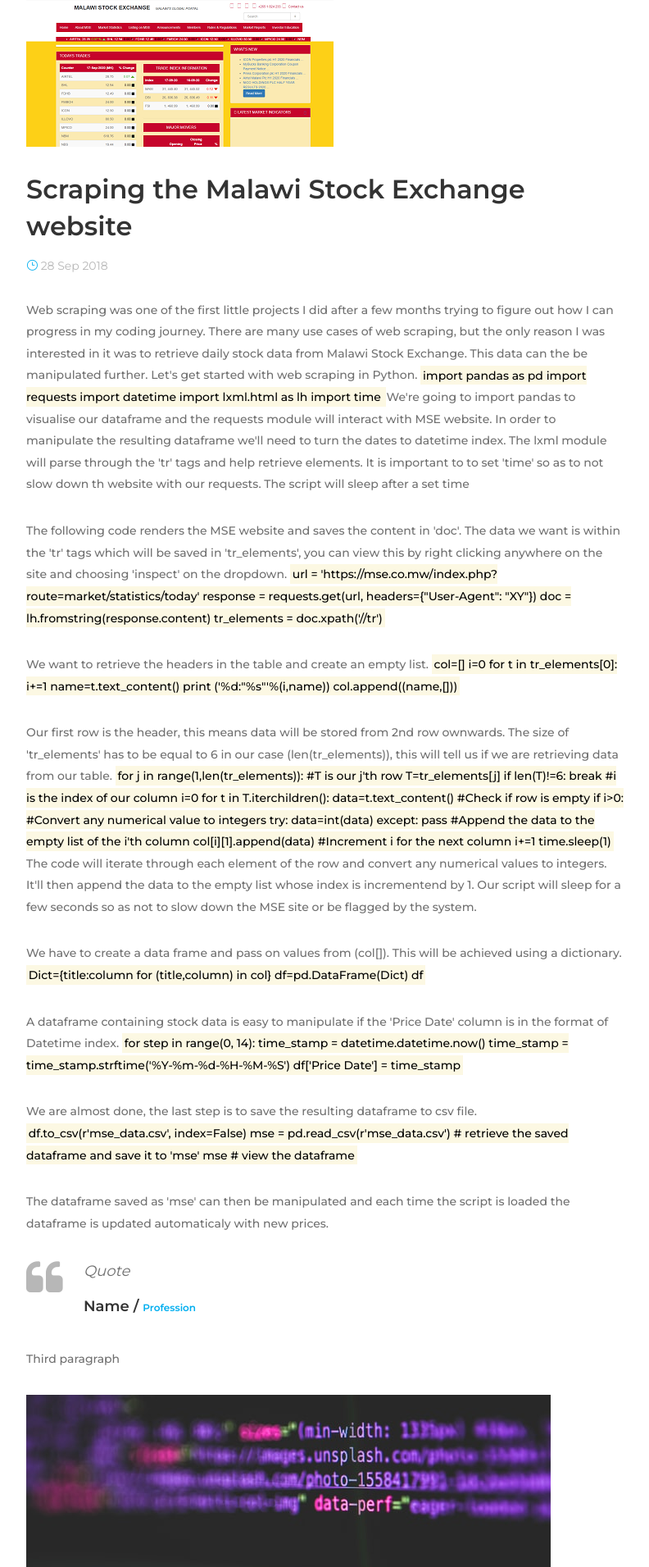
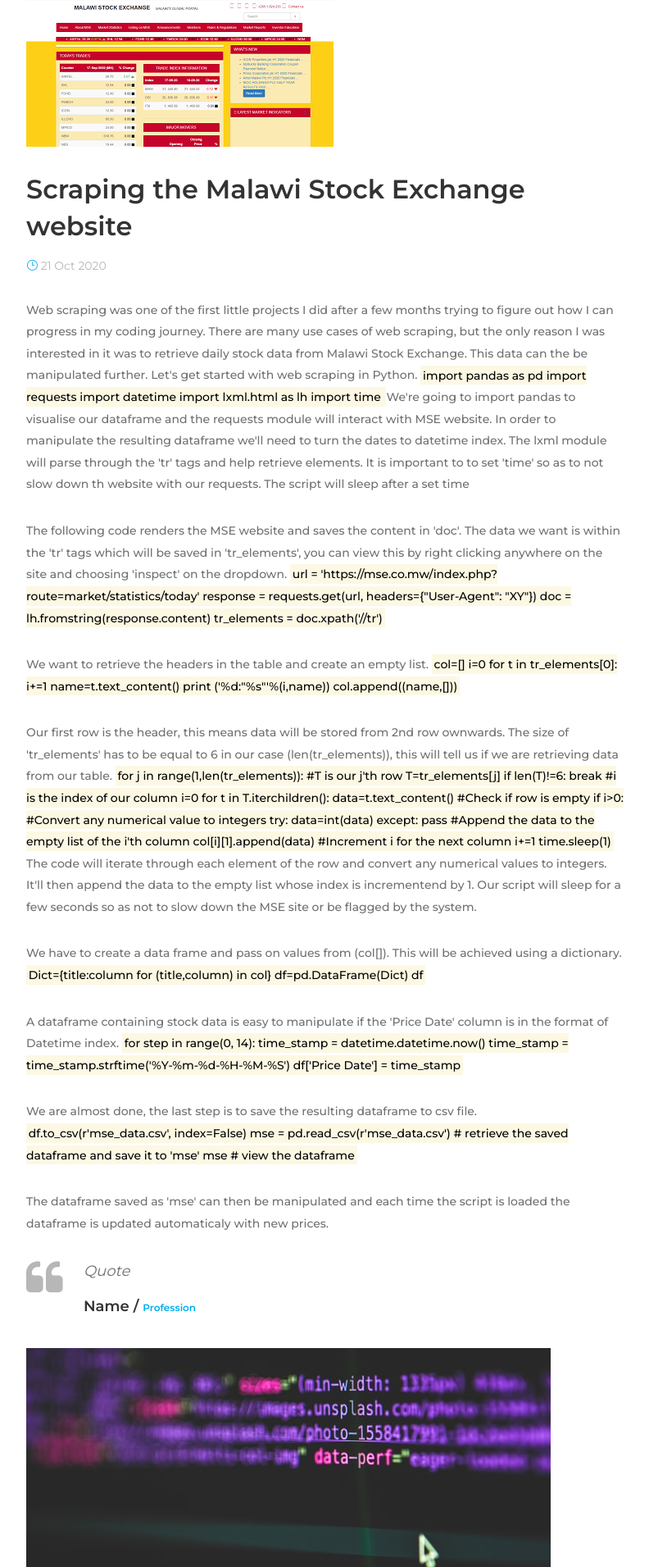
Before and after one commit to Patrickrw1/portfolioDjango, a Django app: page /blog_details in a window 1280 px wide. Shown: the part 462-2373 px from the top of the page at 82% size, without its empty margins (53-845 px from the left). Run offline with Django 3.2, Linux system fonts and the light colour scheme; some libraries are stand-ins or nearby versions; some web fonts are replaced.

Commit message:
Tweaked blog details

```diff
--- a/website/templates/blog_details.html
+++ b/website/templates/blog_details.html
@@ -41,7 +41,7 @@
 
             <h2 class="post-title">Scraping the Malawi Stock Exchange website</h2>
             <div class="post-meta">
-              <a href="#"><i class="icon_clock_alt"></i> 28 Sep 2018</a>
+              <a href="#"><i class="icon_clock_alt"></i> 21 Oct 2020</a>
               {# <a href="#"><i class="icon_chat_alt"></i> 3 Comments</a> #}
             </div>
             <p>Web scraping was one of the first little projects I did after a few months trying to figure out how I can progress in my coding journey. There are many use cases of web scraping, but the only reason I was interested in it was to retrieve daily stock data from Malawi Stock Exchange.
@@ -143,9 +143,9 @@
                 <h6>Name / <span>Profession</span></h6>
               </div>
             </blockquote>
-            <p>Third paragraph</p>
+            {# <p>Third paragraph</p> #}
             <img src="{% static 'website/img/bg-img/25.jpg' %}" alt="">
-            <p>Fourth paragraph</p>
+            {# <p>Fourth paragraph</p> #}
           </div>
 
           <!-- Post Share  -->
--- a/website/templates/home.html
+++ b/website/templates/home.html
@@ -553,7 +553,7 @@
               <a href="{% url 'blog_details' %}" class="post-title">Scraping the Malawi Stock Exchange website</a>
               <p>Coming soon...</p>
               <div class="post-meta">
-                <a href="#"><i class="icon_clock_alt"></i> 28 Sep 2020</a>
+                <a href="#"><i class="icon_clock_alt"></i> 21 Oct 2020</a>
                 {# <a href="#"><i class="icon_chat_alt"></i> Comments</a> #}
               </div>
             </div>
--- a/website/templates/portfolio.html
+++ b/website/templates/portfolio.html
@@ -55,7 +55,7 @@
               <a href="{% url 'blog_details' %}" class="post-title">Scraping the Malawi Stock Exchange website</a>
               <p>Coming soon...</p>
               <div class="post-meta">
-                <a href="#"><i class="icon_clock_alt"></i> 28 Sep 2020</a>
+                <a href="#"><i class="icon_clock_alt"></i> 21 Oct 2020</a>
                 {# <a href="#"><i class="icon_chat_alt"></i> Comments</a> #}
               </div>
             </div>
```
